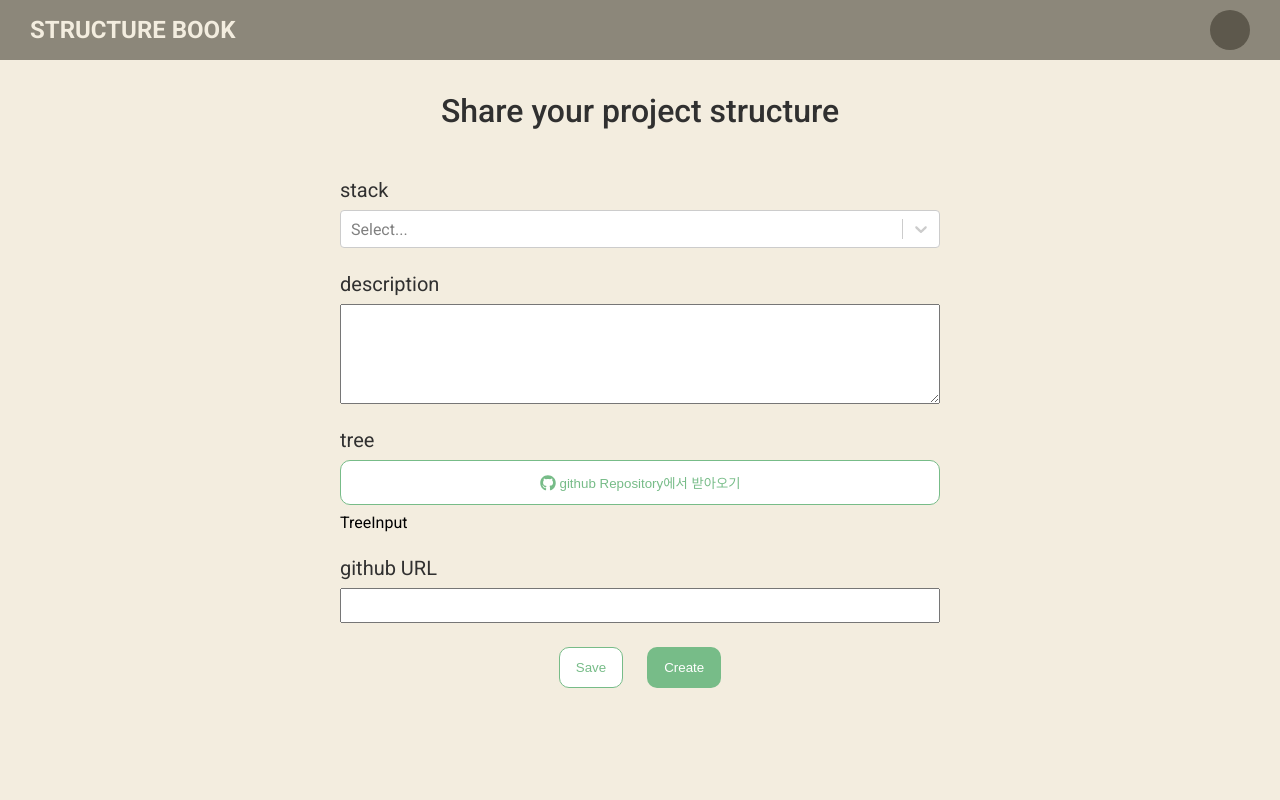
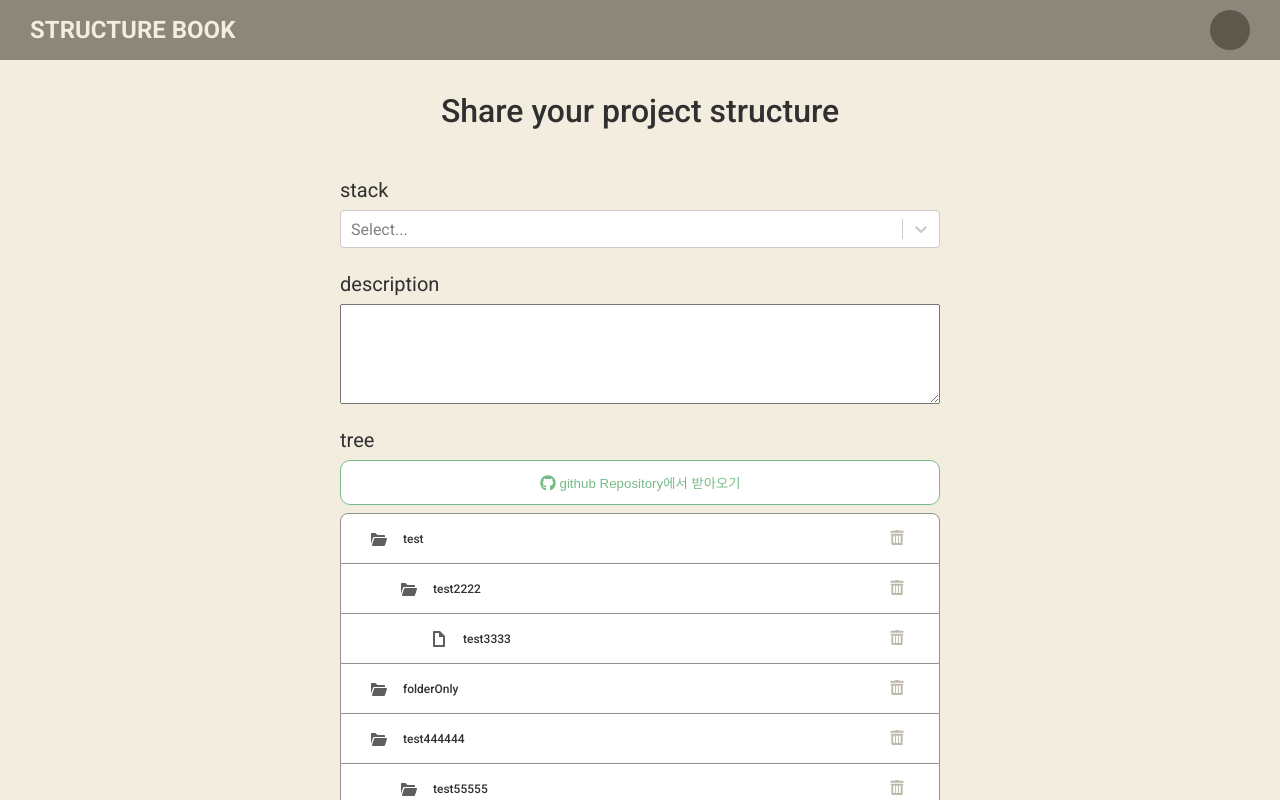
Before and after one commit to dohye1/structure-book, a Next.js app: page /create in a window 1280 px wide. Shown: the top 800 px of the page. Built offline with nearby package versions, Linux system fonts and the light colour scheme.

Commit message:
:sparkles: tree structure 그리기

```diff
--- a/src/component/Create/TreeInput.tsx
+++ b/src/component/Create/TreeInput.tsx
@@ -1,5 +1,35 @@
-import React from "react";
+import { makeStructureTree } from "@/utils/tree.util";
+import { css } from "@emotion/react";
+import styled from "@emotion/styled";
+import React, { ReactNode } from "react";
 
-export default function TreeInput() {
-  return <div>TreeInput</div>;
+type Props = {
+  isLoading?: boolean;
+  treeList: TreeList;
+};
+
+export default function TreeInput({ isLoading, treeList }: Props) {
+  if (isLoading) {
+    return <div>loading..</div>;
+  }
+
+  return (
+    <Container>
+      {treeList.map((treeInfo) => {
+        const list: ReactNode[] = [];
+        return makeStructureTree(list, treeInfo, 0);
+      })}
+    </Container>
+  );
 }
+
+const Container = styled.div`
+  ${({ theme }) => css`
+    background-color: ${theme.palette.white};
+    border: 1px solid ${theme.palette.gray4};
+    border-radius: 8px;
+    & > div:not(:last-child) {
+      border-bottom: 1px solid ${theme.palette.gray4};
+    }
+  `}
+`;
--- /dev/null
+++ b/src/component/Create/TreeItem.tsx
@@ -0,0 +1,77 @@
+import { css } from "@emotion/react";
+import styled from "@emotion/styled";
+import React from "react";
+import Button from "../Button";
+import SVG from "../SVG";
+
+type Props = {
+  treeItem: TreeItem;
+  depth: number;
+};
+
+// TODO:
+// 1. 이름 수정기능
+// 2. description입력방식 생각해보기
+// 3. 삭제기능
+
+export default function TreeItem({ treeItem, depth }: Props) {
+  return (
+    <Container depth={depth}>
+      <TreeInfo>
+        <SVG
+          name={treeItem.type === "FOLDER" ? "folderOpen" : "file"}
+          fill="#5E5E5E"
+        />
+        <Name>{treeItem.name}</Name>
+      </TreeInfo>
+      <RemoveButton>
+        <SVG name="trash" fill="currentcolor" />
+      </RemoveButton>
+    </Container>
+  );
+}
+
+const RemoveButton = styled.div`
+  ${({ theme }) => css`
+    cursor: pointer;
+    width: 20px;
+    height: 20px;
+    & svg {
+      color: #beb9ab;
+    }
+    &:hover {
+      & svg {
+        color: #8c877a;
+      }
+    }
+  `}
+`;
+
+const TreeInfo = styled.div`
+  ${({ theme }) => css`
+    display: flex;
+    align-items: center;
+    column-gap: 16px;
+  `}
+`;
+
+const Container = styled.div<{ depth: number }>`
+  ${({ theme, depth }) => css`
+    width: 100%;
+    height: 50px;
+    display: flex;
+    align-items: center;
+    justify-content: space-between;
+    padding-left: ${(depth + 1) * 30}px;
+    padding-right: 30px;
+    display: flex;
+  `}
+`;
+
+const Name = styled.p`
+  ${({ theme }) => css`
+    font-size: 12px;
+    font-weight: 500;
+    color: ${theme.palette.gray1};
+  `}
+`;
--- a/src/component/SVG.tsx
+++ b/src/component/SVG.tsx
@@ -1,7 +1,7 @@
 /* eslint-disable react/jsx-key */
 import { cloneElement, useMemo } from "react";
 
-type SVGName = "search" | "github" | "close";
+type SVGName = "search" | "github" | "close" | "trash" | "folderOpen" | "file";
 
 type Props = {
   name: SVGName;
@@ -48,9 +48,55 @@ function SVG({ name, fill }: Props) {
             height: 16,
             elements: [
               <path
-                fill-rule="evenodd"
-                clip-rule="evenodd"
+                fillRule="evenodd"
+                clipRule="evenodd"
                 d="M9.41 8L12.7 4.71C12.89 4.53 13 4.28 13 4C13 3.45 12.55 3 12 3C11.72 3 11.47 3.11 11.29 3.29L8 6.59L4.71 3.29C4.53 3.11 4.28 3 4 3C3.45 3 3 3.45 3 4C3 4.28 3.11 4.53 3.29 4.71L6.59 8L3.3 11.29C3.11 11.47 3 11.72 3 12C3 12.55 3.45 13 4 13C4.28 13 4.53 12.89 4.71 12.71L8 9.41L11.29 12.7C11.47 12.89 11.72 13 12 13C12.55 13 13 12.55 13 12C13 11.72 12.89 11.47 12.71 11.29L9.41 8Z"
+                fill={fill || "#8F95B2"}
+              />,
+            ],
+          };
+        case "trash":
+          return {
+            viewBoxWidth: 16,
+            viewBoxHeight: 16,
+            width: 16,
+            height: 16,
+            elements: [
+              <path
+                fillRule="evenodd"
+                clipRule="evenodd"
+                d="M14.1082 4.69635H1.87293C1.6094 4.69635 1.40234 4.90341 1.40234 5.16693C1.40234 5.43046 1.6094 5.63752 1.87293 5.63752H2.34352V15.0493C2.34352 15.5669 2.76705 15.9905 3.2847 15.9905H12.6965C13.2141 15.9905 13.6376 15.5669 13.6376 15.0493V5.63752H14.1082C14.3718 5.63752 14.5788 5.43046 14.5788 5.16693C14.5788 4.90341 14.3718 4.69635 14.1082 4.69635ZM6.10823 13.1669C6.10823 13.6846 5.6847 14.1081 5.16705 14.1081C4.6494 14.1081 4.22587 13.6846 4.22587 13.1669V7.51988C4.22587 7.00223 4.6494 6.5787 5.16705 6.5787C5.6847 6.5787 6.10823 7.00223 6.10823 7.51988V13.1669ZM8.93176 13.1669C8.93176 13.6846 8.50823 14.1081 7.99058 14.1081C7.47293 14.1081 7.0494 13.6846 7.0494 13.1669V7.51988C7.0494 7.00223 7.47293 6.5787 7.99058 6.5787C8.50823 6.5787 8.93176 7.00223 8.93176 7.51988V13.1669ZM11.7553 13.1669C11.7553 13.6846 11.3318 14.1081 10.8141 14.1081C10.2965 14.1081 9.87293 13.6846 9.87293 13.1669V7.51988C9.87293 7.00223 10.2965 6.5787 10.8141 6.5787C11.3318 6.5787 11.7553 7.00223 11.7553 7.51988V13.1669ZM13.6376 1.87282H9.87293C9.87293 1.35517 9.4494 0.931641 8.93176 0.931641H7.0494C6.53176 0.931641 6.10823 1.35517 6.10823 1.87282H2.34352C1.82587 1.87282 1.40234 2.29635 1.40234 2.81399V3.75517H14.5788V2.81399C14.5788 2.29635 14.1553 1.87282 13.6376 1.87282Z"
+                fill={fill || "#8F95B2"}
+              />,
+            ],
+          };
+        case "folderOpen": {
+          return {
+            viewBoxWidth: 16,
+            viewBoxHeight: 16,
+            width: 16,
+            height: 16,
+            elements: [
+              <path
+                fillRule="evenodd"
+                clipRule="evenodd"
+                d="M2.06 6.69C2.2 6.29 2.56 6 3 6H14V5C14 4.45 13.55 4 13 4H6.41L4.71 2.29C4.53 2.11 4.28 2 4 2H1C0.45 2 0 2.45 0 3V12.84L2.05 6.69H2.06ZM16 8C16 7.45 15.55 7 15 7H4C3.56 7 3.19 7.29 3.06 7.69L1.06 13.69C1.02 13.78 1 13.89 1 14C1 14.55 1.45 15 2 15H13C13.44 15 13.81 14.71 13.94 14.31L15.94 8.31C15.98 8.22 16 8.11 16 8Z"
+                fill={fill || "#8F95B2"}
+              />,
+            ],
+          };
+        }
+        case "file":
+          return {
+            viewBoxWidth: 16,
+            viewBoxHeight: 16,
+            width: 16,
+            height: 16,
+            elements: [
+              <path
+                fillRule="evenodd"
+                clipRule="evenodd"
+                d="M9 0H3C2.45 0 2 0.45 2 1V15C2 15.55 2.45 16 3 16H13C13.55 16 14 15.55 14 15V5L9 0ZM12 14H4V2H8V6H12V14Z"
                 fill={fill || "#8F95B2"}
               />,
             ],
--- a/src/pages/create.tsx
+++ b/src/pages/create.tsx
@@ -1,4 +1,3 @@
-import { Inter } from "@next/font/google";
 import styled from "@emotion/styled";
 import { css } from "@emotion/react";
 import Select from "react-select";
@@ -15,6 +14,37 @@ const MOCK_OPTION = [
   { label: "Vue", value: 3 },
 ];
 
+const MOCK_TREE: TreeList = [
+  {
+    item: { id: "test1", type: "FOLDER", name: "test" },
+    children: [
+      {
+        item: { id: "test2", type: "FOLDER", name: "test2222" },
+        children: [{ item: { id: "test3", type: "FILE", name: "test3333" } }],
+      },
+    ],
+  },
+  {
+    item: { id: "folderOnly", type: "FOLDER", name: "folderOnly" },
+  },
+  {
+    item: { id: "test4", type: "FOLDER", name: "test444444" },
+    children: [
+      {
+        item: { id: "test5", type: "FOLDER", name: "test55555" },
+        children: [
+          {
+            item: { id: "test6", type: "FOLDER", name: "test66666" },
+            children: [
+              { item: { id: "test77777", type: "FILE", name: "test777777" } },
+            ],
+          },
+        ],
+      },
+    ],
+  },
+];
+
 const onRetrieveGithubTreeInfo = async (args: GithubTreeRequestArgs) => {
   const octokit = new Octokit();
 
@@ -25,20 +55,27 @@ const onRetrieveGithubTreeInfo = async (args: GithubTreeRequestArgs) => {
     recursive: "1",
   };
 
-  octokit.rest.git.getTree(requestConfig).then(({ data }) => {
-    console.log(data);
-    // handle data
-  });
+  const treeData = await octokit.rest.git.getTree(requestConfig);
+  return treeData.data;
 };
 
 export default function Create() {
   const [showGithubModal, setShowGithubModal] = useState(false);
+  const [isLoadingGithubTree, setIsLoadingGithubTree] = useState(false);
 
   const onOpenModal = () => setShowGithubModal(true);
-  const onCloseModal = (args?: GithubTreeRequestArgs) => {
+  const onCloseModal = async (args?: GithubTreeRequestArgs) => {
     setShowGithubModal(false);
     if (args) {
-      onRetrieveGithubTreeInfo(args);
+      try {
+        setIsLoadingGithubTree(true);
+        const treeData = await onRetrieveGithubTreeInfo(args);
+        // treeData를 가공해야한다.
+      } catch (error) {
+        console.log(error);
+      } finally {
+        setIsLoadingGithubTree(false);
+      }
     }
   };
 
@@ -61,7 +98,7 @@ export default function Create() {
               <SVG name="github" fill="#77bc88" />
               github Repository에서 받아오기
             </Button>
-            <TreeInput />
+            <TreeInput isLoading={isLoadingGithubTree} treeList={MOCK_TREE} />
           </Item>
           <Item>
             <Label>github URL</Label>
--- /dev/null
+++ b/src/utils/tree.util.tsx
@@ -0,0 +1,38 @@
+import React, { ReactNode } from "react";
+import TreeItem from "@/component/Create/TreeItem";
+
+export const makeStructureTree = (
+  list: ReactNode[],
+  treeInfo: Tree,
+  depth: number
+) => {
+  if (treeInfo.item.type === "FILE") {
+    list.push(
+      <TreeItem treeItem={treeInfo.item} key={treeInfo.item.id} depth={depth} />
+    );
+    return;
+  }
+
+  if (treeInfo.item.type === "FOLDER") {
+    if (treeInfo.children?.length) {
+      list.push(
+        <TreeItem
+          treeItem={treeInfo.item}
+          key={treeInfo.item.id}
+          depth={depth}
+        />
+      );
+      treeInfo.children.map((tree) => makeStructureTree(list, tree, depth + 1));
+    } else {
+      list.push(
+        <TreeItem
+          treeItem={treeInfo.item}
+          key={treeInfo.item.id}
+          depth={depth}
+        />
+      );
+    }
+  }
+
+  return list;
+};
```
Also changed, not shown: src/types/tree.d.ts (added, +24 -0 lines).
